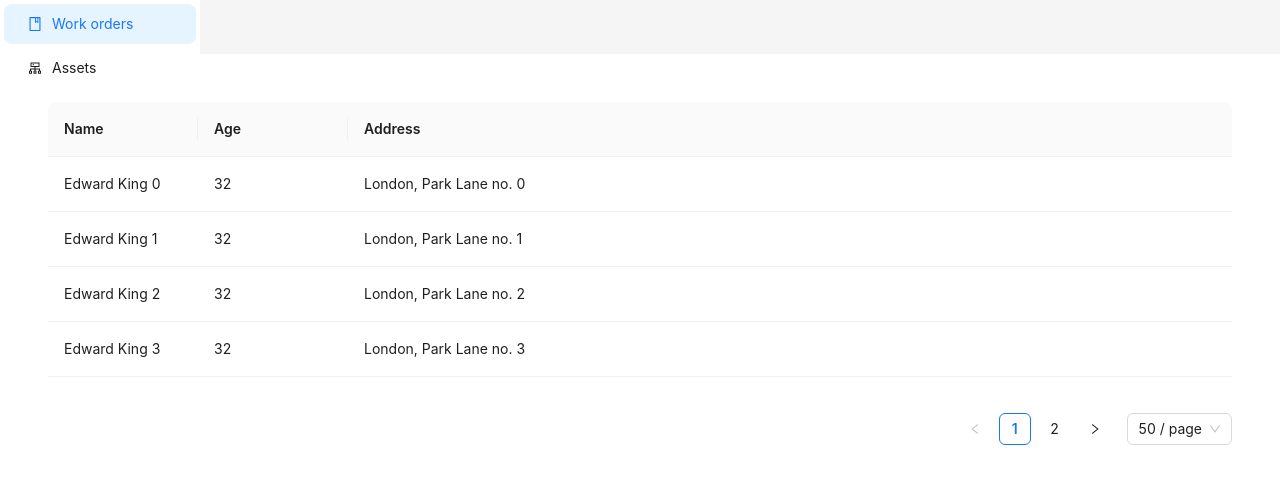
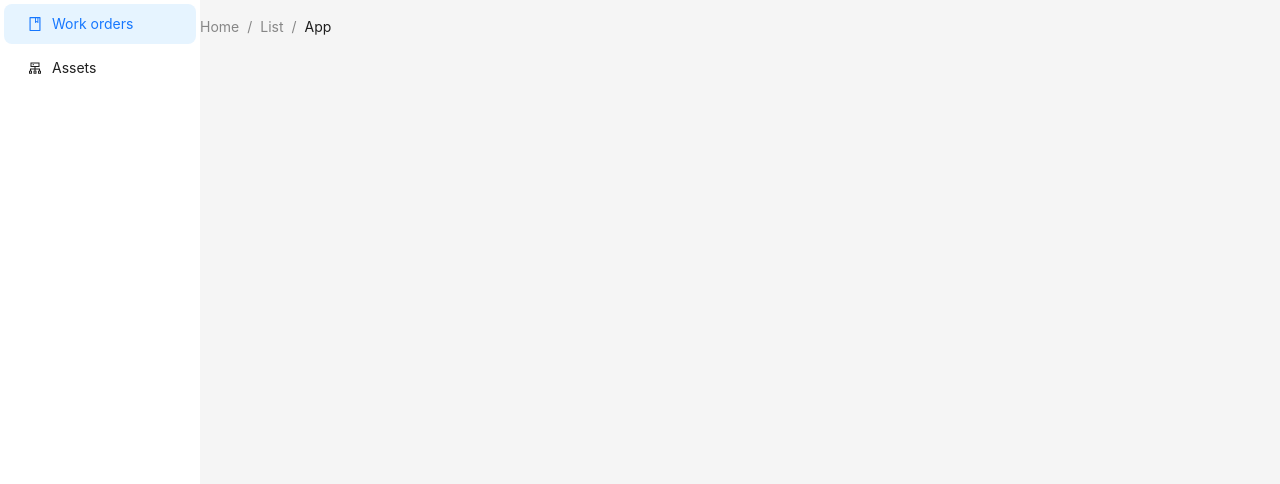
Before and after one commit to NicKyeaa/asm-front, a React (Vite) app: page / in a window 1280 px wide. Shown: the top 484 px of the page. Built offline with nearby package versions, Linux system fonts and the light colour scheme.

Commit message:
Fixed Layout. Position was set to fixed

```diff
--- a/src/pages/Homepage/MainLayout.tsx
+++ b/src/pages/Homepage/MainLayout.tsx
@@ -32,7 +32,6 @@ const MainLayout: React.FC = () => {
         width={200}
         style={{
           background: colorBgContainer,
-          position: "fixed",
         }}
       >
         <Menu
@@ -49,24 +48,6 @@ const MainLayout: React.FC = () => {
           <Breadcrumb.Item>List</Breadcrumb.Item>
           <Breadcrumb.Item>App</Breadcrumb.Item>
         </Breadcrumb>
-        <Content
-          style={{
-            padding: 24,
-            margin: 0,
-            minHeight: 280,
-            background: colorBgContainer,
-          }}
-        >
-          <div
-            style={{
-              padding: 24,
-              minHeight: 360,
-              background: colorBgContainer,
-            }}
-          >
-            <AssetTable />
-          </div>
-        </Content>
       </Layout>
     </Layout>
   );
```
